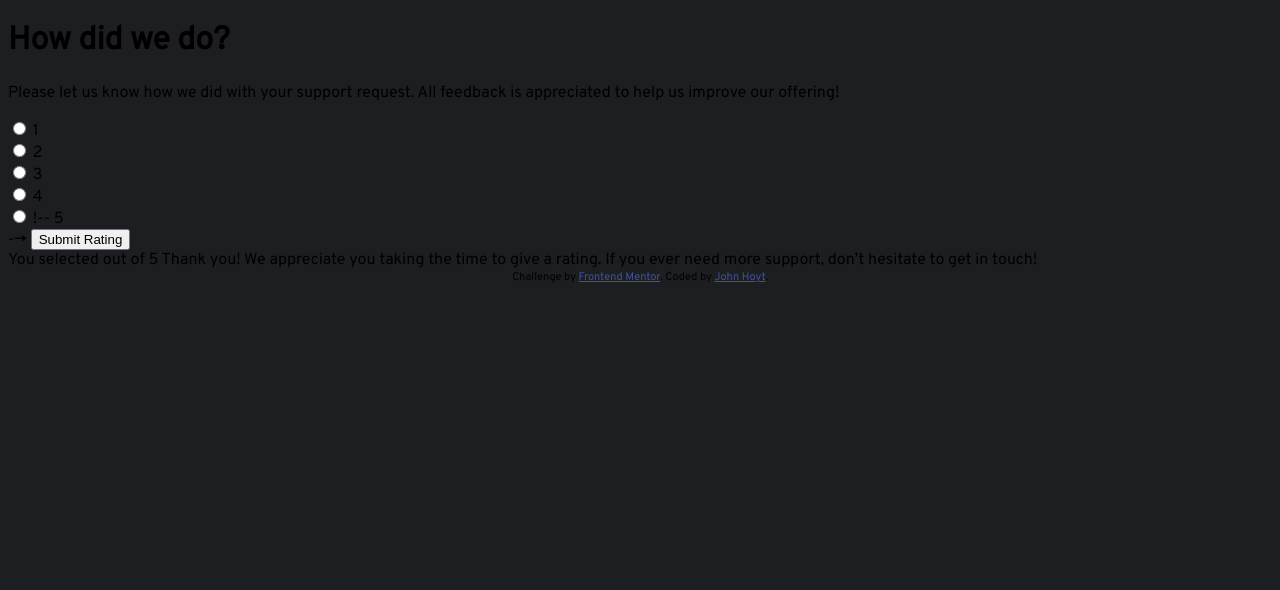
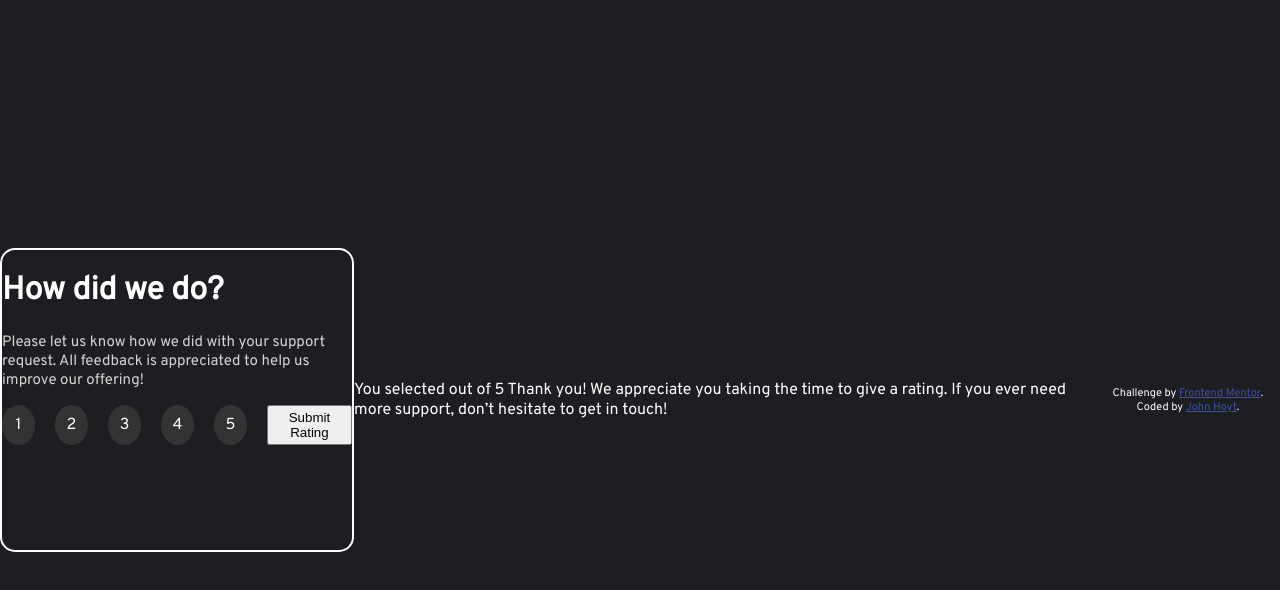
Before and after one commit to JohnMHoyt24/rating-system, a plain HTML site: page interactive-rating-component-main/index.html in a window 1280 px wide. Drawn offline with Linux system fonts and the light colour scheme; files that its build step writes are made by us from their sources.

Commit message:
Updated HTML tags and classes.

```diff
--- a/interactive-rating-component-main/index.html
+++ b/interactive-rating-component-main/index.html
@@ -8,7 +8,7 @@
 
     <link rel="icon" type="image/png" sizes="32x32" href="./images/favicon-32x32.png">
     <link rel="stylesheet" href="https://fonts.googleapis.com/css?family=Overpass">
-    <link rel="stylesheet" href="style.css">
+    <link rel="stylesheet" href="./index.css">
 
     <title>Frontend Mentor | Interactive rating component</title>
 
@@ -26,32 +26,40 @@
       body{
         font-family: "Overpass";
         background-color: hsl(218, 8%, 12%);
+        color: white;
+	display: flex;
+	justify-content: center;
+	align-items: center;
+
+	min-height: 100vh;
+	margin: 0;
+
       }
     </style>
   </head>
 
   <body>
     <!-- Rating state start -->
-    <div>
+    <div class="container">
       <!-- This will contain the text, the rating scale from 1 to 5, and the submit button -->
       <h1 class="header">How did we do?</h1>
       <p class="description">Please let us know how we did with your support request. All feedback is appreciated to help
         us improve our offering!</p>
       <form class="rating-form" onsubmit="return submitRating()">
-        <input type="radio" id="rating1" name="rating" value="1">
+        <input type="radio" class="rating-item" name="rating" value="1">
         <label for="rating1">1</label><br>
 
-        <input type="radio" id="rating2" name="rating" value="2">
+        <input type="radio" class="rating-item" name="rating" value="2">
         <label for="rating2">2</label><br>
 
-        <input type="radio" id="rating3" name="rating" value="3">
+        <input type="radio" class="rating-item" name="rating" value="3">
         <label for="rating3">3</label><br>
 
-        <input type="radio" id="rating4" name="rating" value="4">
+        <input type="radio" class="rating-item" name="rating" value="4">
         <label for="rating4">4</label><br>
 
-        <input type="radio" id="rating5" name="rating" value="5">
-        !-- <label for="rating5">5</label><br> -->
+        <input type="radio" class="rating-item" name="rating" value="5">
+        <label for="rating5">5</label><br>
 
         <button type="submit">Submit Rating</button>
         </form>
```
